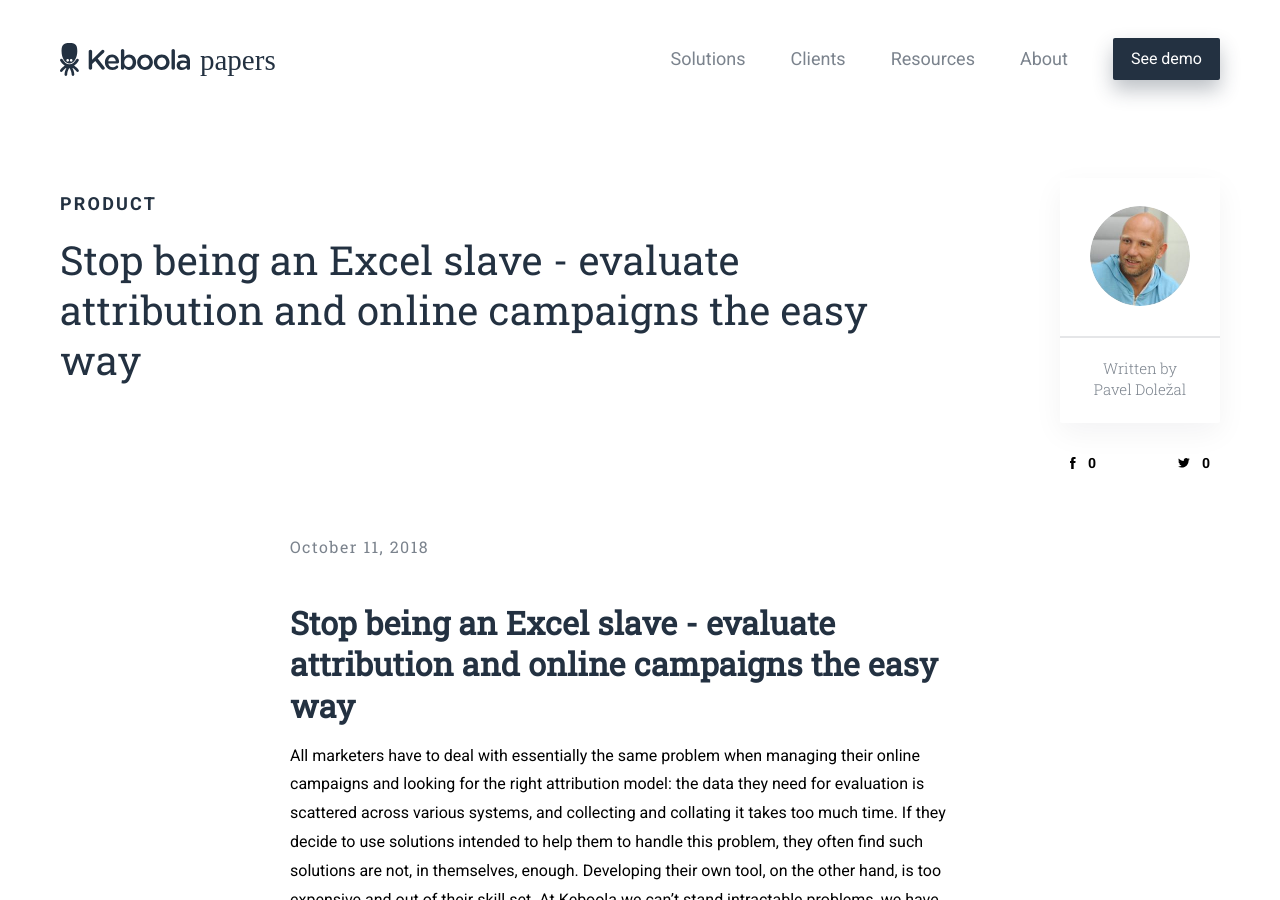
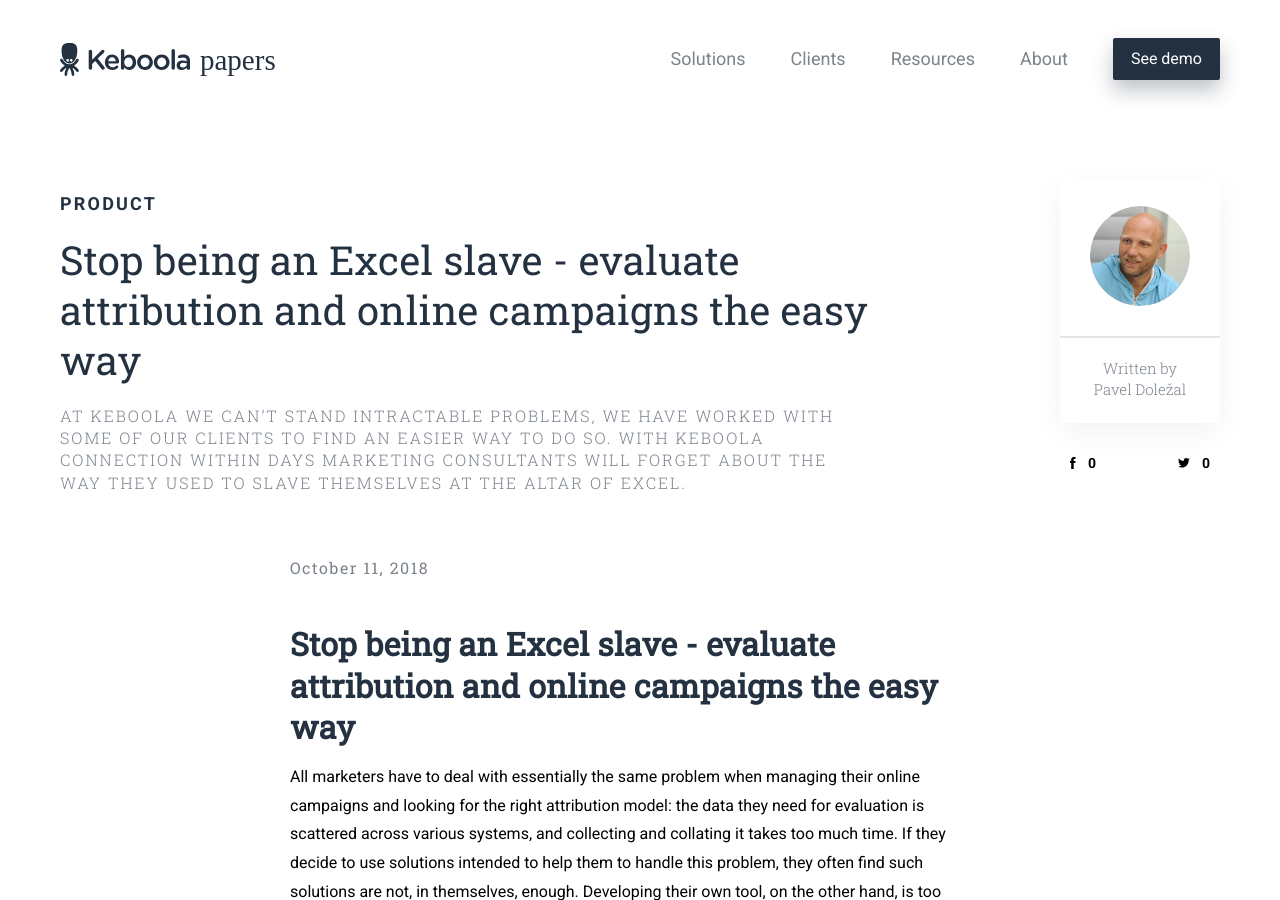
Before and after one commit to keboola/blog, a Jekyll site: the page built from _posts/2018-10-11-stop-being-an-excel-martir.md, in a window 1280 px wide and 900 px high. Built offline with Jekyll 4.4.1, drawn with Linux system fonts in a browser that asks for light colours; nearby versions of some CDN libraries.

Commit message:
Update from Forestry.io - Updated stop-being-an-excel-martir.md

```diff
--- a/_posts/2018-10-11-stop-being-an-excel-martir.md
+++ b/_posts/2018-10-11-stop-being-an-excel-martir.md
@@ -4,7 +4,10 @@
 layout: post
 categories: product
 date: 2018-10-11 00:00:00 +0000
-perex: ''
+perex: " At Keboola we can’t stand intractable problems, we have worked with some
+  of our clients to find an easier way to do so.  With Keboola Connection within days
+  marketing consultants will forget about the way they used to slave themselves at
+  the altar of Excel."
 user: pavel-dolezal
 coverphoto: "/uploads/Untitled design (7)-1.png"
 coverphoto_slider: ''
```
